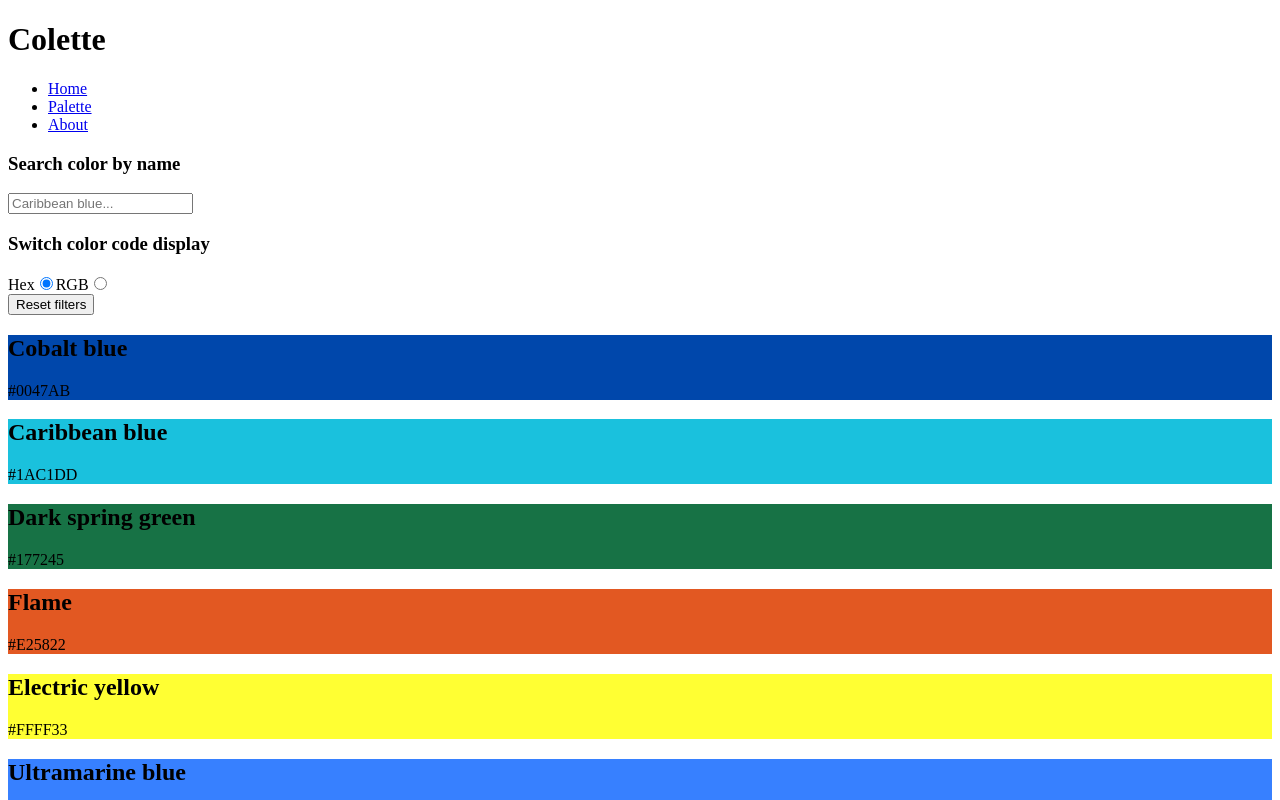
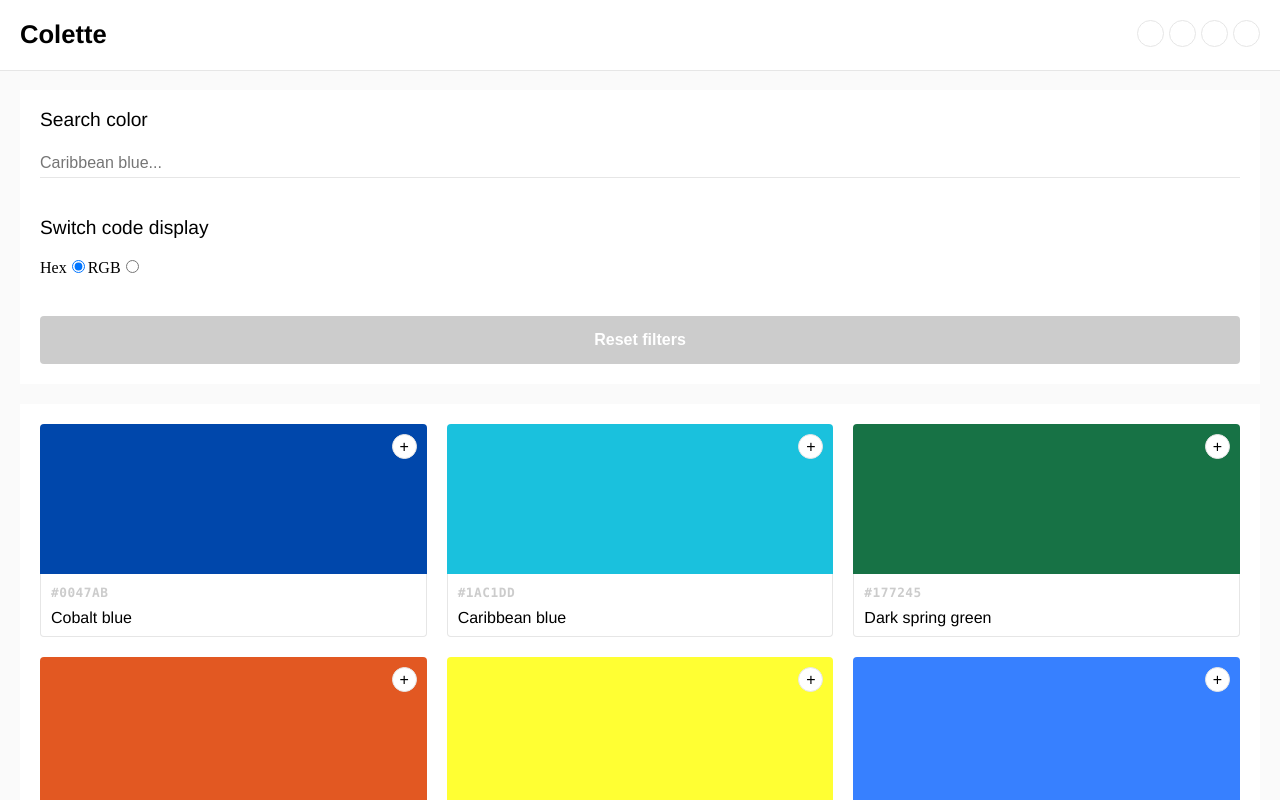
Before and after one commit to fedepeon/vue-color-palette, a Nuxt app: page / in a window 1280 px wide. Shown: the top 800 px of the page. Built offline with nearby package versions, Linux system fonts and the light colour scheme.

Commit message:
[+] Add style and color palette adding

```diff
--- /dev/null
+++ b/assets/css/main.scss
@@ -0,0 +1,6 @@
+@import 'vars';
+
+body {
+  background: darken($color-white, 2%);
+  font-family: $font-family;
+}
--- /dev/null
+++ b/assets/css/reset.css
@@ -0,0 +1,48 @@
+/* http://meyerweb.com/eric/tools/css/reset/
+   v2.0 | 20110126
+   License: none (public domain)
+*/
+
+html, body, div, span, applet, object, iframe,
+h1, h2, h3, h4, h5, h6, p, blockquote, pre,
+a, abbr, acronym, address, big, cite, code,
+del, dfn, em, img, ins, kbd, q, s, samp,
+small, strike, strong, sub, sup, tt, var,
+b, u, i, center,
+dl, dt, dd, ol, ul, li,
+fieldset, form, label, legend,
+table, caption, tbody, tfoot, thead, tr, th, td,
+article, aside, canvas, details, embed,
+figure, figcaption, footer, header, hgroup,
+menu, nav, output, ruby, section, summary,
+time, mark, audio, video {
+  margin: 0;
+  padding: 0;
+  border: 0;
+  font-size: 100%;
+  font: inherit;
+  vertical-align: baseline;
+}
+/* HTML5 display-role reset for older browsers */
+article, aside, details, figcaption, figure,
+footer, header, hgroup, menu, nav, section {
+  display: block;
+}
+body {
+  line-height: 1;
+}
+ol, ul {
+  list-style: none;
+}
+blockquote, q {
+  quotes: none;
+}
+blockquote:before, blockquote:after,
+q:before, q:after {
+  content: '';
+  content: none;
+}
+table {
+  border-collapse: collapse;
+  border-spacing: 0;
+}
--- /dev/null
+++ b/assets/css/vars.scss
@@ -0,0 +1,4 @@
+$color-white: #fff;
+$color-main: #8BBE1B;
+$border-radius: 4px;
+$font-family: 'Helvetica Neue', 'Arial', sans-serif;
--- a/components/Color.vue
+++ b/components/Color.vue
@@ -1,14 +1,82 @@
 <template lang="html">
   <div class="color-card">
-    <h2>{{ color.name }}</h2>
-    <span class="color-code">
-      {{ $store.state.colorMode == 'hex' ? color.hex : color.rgb }}
-    </span>
+    <div class="color-card-preview" :style="`background-color: ${color.hex}`"></div>
+    <div class="color-card-info">
+      <code class="color-code">
+        {{ $store.state.colorMode == 'hex' ? color.hex : color.rgb }}
+      </code>
+      <h3>{{ color.name }}</h3>
+    </div>
+    <div class="color-card-actions">
+      <button @click="addColorToPalette(color)" type="button" name="button">+</button>
+      <!-- <button @click="copyColorCode(color)" type="button" name="button">+</button> -->
+    </div>
   </div>
 </template>
 
 <script type="text/javascript">
 export default {
-  props: ['color']
+  props: ['color'],
+  methods: {
+    addColorToPalette(color) {
+      const palette = this.$store.state.palette
+      if (palette.length == this.$store.state.paletteSize) {
+        console.log(`Your palette can't have more than ${this.$store.state.paletteSize} colors.`)
+        return
+      }
+      palette.push(color)
+      console.log(`${color.name} added to palette!`)
+    }
+  }
 }
 </script>
+
+<style lang="scss">
+@import '~/assets/css/vars.scss';
+
+.color-card {
+  border-radius: $border-radius;
+  margin: 0 0 20px 0;
+  position: relative;
+
+  .color-card-preview {
+    border-radius: $border-radius $border-radius 0 0;
+    height: 150px;
+  }
+
+  .color-card-info {
+    border: 1px solid darken($color-white, 10%);
+    border-top: none;
+    border-radius: 0 0 $border-radius $border-radius;
+    font-family: $font-family;
+    padding: 10px;
+
+    code {
+      color: darken($color-white, 20%);
+      font-family: 'Monaco';
+      font-size: 0.8em;
+      font-weight: 600;
+      letter-spacing: 0.5px;
+    }
+
+    h3 {
+      font-size: 1em;
+      margin: 10px 0 0 0;
+    }
+  }
+
+  button {
+    -webkit-appearance: none;
+    background: $color-white;
+    border: 1px solid darken($color-white, 10%);
+    border-radius: 50%;
+    font-size: 1em;
+    margin: 0 0 0 5px;
+    height: 25px;
+    position: absolute;
+    right: 10px;
+    top: 10px;
+    width: 25px;
+  }
+}
+</style>
--- a/components/Header.vue
+++ b/components/Header.vue
@@ -1,13 +1,21 @@
 <template lang="html">
   <header>
     <h1>Colette</h1>
-    <nav>
-      <ul>
-        <li v-for="(link, index) in $store.state.nav" :key='index'>
-          <nuxt-link :to='link.href'>{{ link.content }}</nuxt-link>
-        </li>
-      </ul>
-    </nav>
+    <div class="palette">
+      <div
+        v-for="(color, index) in $store.state.palette"
+        :key="`${color.name}-${index}`"
+        class="palette-color"
+        :style="`background-color: ${color.hex}`"
+      >
+      </div>
+      <div
+        v-for="i in this.$store.state.paletteSize - $store.state.palette.length"
+        :key="i"
+        class="palette-color"
+      >
+      </div>
+    </div>
   </header>
 </template>
 
@@ -15,3 +23,39 @@
 export default {
 }
 </script>
+
+<style lang="scss" scoped>
+@import '~/assets/css/vars.scss';
+
+header {
+  align-items: center;
+  background: $color-white;
+  box-shadow: 0 1px 0 0 darken($color-white, 10%);
+  display: flex;
+  font-family: $font-family;
+  font-weight: 900;
+  justify-content: space-between;
+  padding: 20px;
+  position: fixed;
+  top: 0;
+  width: calc(100% - 40px);
+  z-index: 1;
+
+  h1 {
+    font-size: 1.6em;
+  }
+
+  .palette {
+
+    .palette-color {
+      background: $color-white;
+      border: 1px solid darken($color-white, 10%);
+      border-radius: 50%;
+      display: inline-block;
+      margin: 0 0 0 5px;
+      height: 25px;
+      width: 25px;
+    }
+  }
+}
+</style>
--- a/components/Sidebar.vue
+++ b/components/Sidebar.vue
@@ -1,22 +1,12 @@
 <template lang="html">
   <aside>
-    <h3>Search color by name</h3>
+    <div class="aside-section">
+      <h2>Search color</h2>
       <input v-model="search" type="search" placeholder="Caribbean blue...">
+    </div>
 
-    <!-- <h3>Filter by dominant color</h3>
-      <div v-for="(dominantColor, index) in $store.state.dominantColors" :key="index">
-        <label :for="dominantColor.toLowerCase()">{{ dominantColor }}</label>
-        <input
-          @input="filterByDominantColors"
-          v-model="selectedDominantColors"
-          :id="dominantColor.toLowerCase()"
-          type="checkbox"
-          name="dominant-color"
-          :value="dominantColor.toLowerCase()"
-        >
-      </div> -->
-
-    <h3>Switch color code display</h3>
+    <div class="aside-section">
+      <h2>Switch code display</h2>
       <form>
         <label for="code-hex">Hex</label>
         <input v-model="colorMode" type="radio" name="color-code" id="code-hex" value="hex" checked="checked">
@@ -24,14 +14,18 @@
         <label for="code-rgb">RGB</label>
         <input v-model="colorMode" type="radio" name="color-code" id="code-rgb" value="rgb">
       </form>
+    </div>
 
-    <button @click="resetFilters" type="button" name="button">Reset filters</button>
+    <button @click="resetFilters" :disabled="isReset" type="button" name="button">Reset filters</button>
   </aside>
 </template>
 
 <script type="text/javascript">
   export default {
     computed: {
+      isReset() {
+        return this.search == '' && this.colorMode == 'hex'
+      },
       colorMode: {
         get() {
           return this.$store.state.colorMode
@@ -57,3 +51,53 @@
     }
   }
 </script>
+
+<style lang="scss" scoped>
+@import '~/assets/css/vars.scss';
+
+aside {
+  background: $color-white;
+  margin: 0 0 20px 0;
+  padding: 20px;
+
+  .aside-section {
+    margin: 0 0 40px 0;
+
+    h2 {
+      font-family: $font-family;
+      font-size: 1.2em;
+      font-weight: 400;
+      margin: 0 0 20px 0;
+    }
+
+    input[type="search"] {
+      -webkit-appearance: none;
+      border: none;
+      border-bottom: 1px solid darken($color-white, 10%);
+      font-size: 1em;
+      padding: 5px 0;
+      width: 100%;
+
+      &:focus {
+        border-bottom-color: $color-main;
+        outline: none;
+      }
+    }
+  }
+
+  button {
+    background: $color-main;
+    border: none;
+    border-radius: $border-radius;
+    color: $color-white;
+    font-size: 1em;
+    font-weight: 600;
+    padding: 15px 30px;
+    width: 100%;
+
+    &:disabled {
+      background: darken($color-white, 20%);
+    }
+  }
+}
+</style>
--- a/nuxt.config.js
+++ b/nuxt.config.js
@@ -17,6 +17,11 @@ module.exports = {
   ** Customize the progress bar color
   */
   loading: { color: '#3B8070' },
+  css: [
+    { src:'@/assets/css/vars.scss', lang:'scss' },
+    { src:'@/assets/css/main.scss', lang:'scss' },
+    { src:'@/assets/css/reset.css', lang:'css' }
+  ],
   /*
   ** Build configuration
   */
--- a/pages/about.vue
+++ /dev/null
@@ -1,10 +0,0 @@
-<template lang="html">
-  <main>
-    <h1>About page</h1>
-  </main>
-</template>
-
-<script type="text/javascript">
-export default {
-}
-</script>
--- a/pages/index.vue
+++ b/pages/index.vue
@@ -6,7 +6,6 @@
         v-for="(color, index) in filteredColors"
         :key="index"
         :color="color"
-        :style="`background-color: ${color.hex}`"
       />
     </section>
   </main>
@@ -30,3 +29,28 @@ export default {
   }
 }
 </script>
+
+<style lang="scss" scoped>
+@import '~/assets/css/vars.scss';
+
+main {
+  margin-top: 70px;
+  padding: 20px;
+
+  section {
+    background: $color-white;
+    display: grid;
+    grid-column-gap: 20px;
+    grid-template-columns: 1fr;
+    padding: 20px;
+
+    @media(min-width: 600px) {
+      grid-template-columns: 1fr 1fr;
+    }
+
+    @media(min-width: 850px) {
+      grid-template-columns: 1fr 1fr 1fr;
+    }
+  }
+}
+</style>
--- a/pages/palette.vue
+++ /dev/null
@@ -1,10 +0,0 @@
-<template lang="html">
-  <main>
-    <h1>Palette page</h1>
-  </main>
-</template>
-
-<script type="text/javascript">
-export default {
-}
-</script>
--- a/store/index.js
+++ b/store/index.js
@@ -5,21 +5,9 @@ const createStore = () => {
     state: {
       colorMode: 'hex',
       search: '',
+      paletteSize: 4,
+      palette: [],
       filteredColors: [],
-      nav: [
-        {
-          content: 'Home',
-          href: '/'
-        },
-        {
-          content: 'Palette',
-          href: '/palette'
-        },
-        {
-          content: 'About',
-          href: '/about'
-        }
-      ],
       colors: [
         {
           name: 'Cobalt blue',
```
Also changed, not shown: 1 other file (tests, documents, lock files or other folders). Lines whose indentation alone changed are shown as unchanged.
